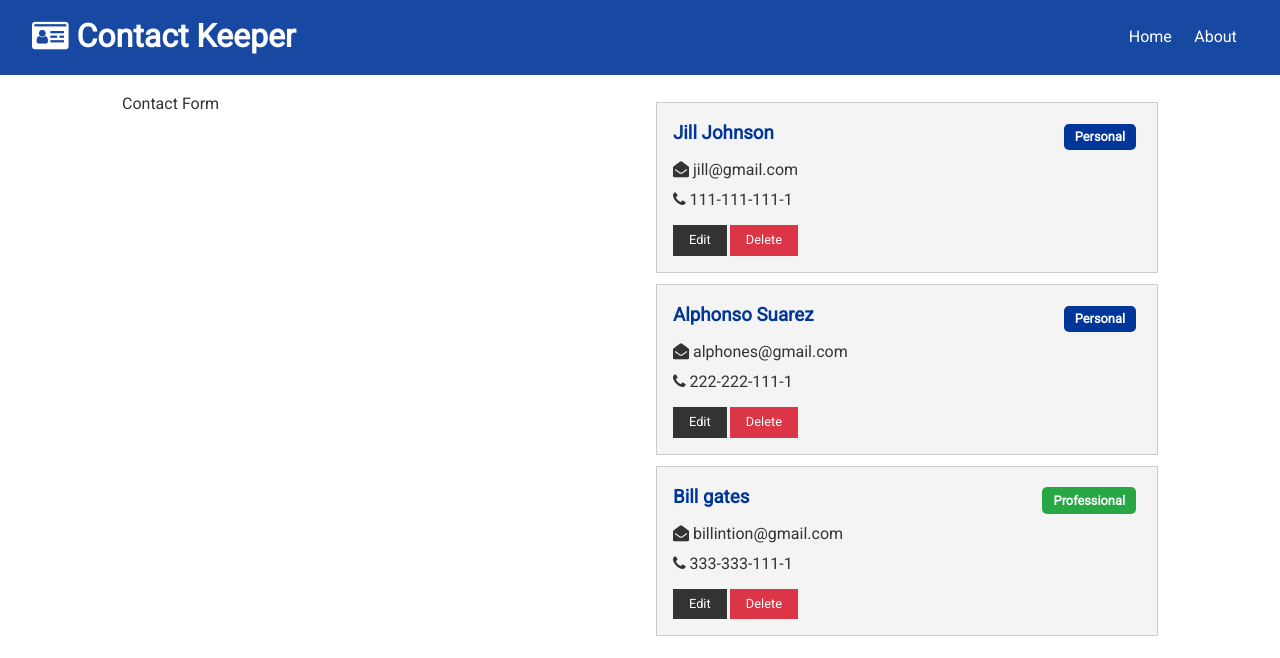
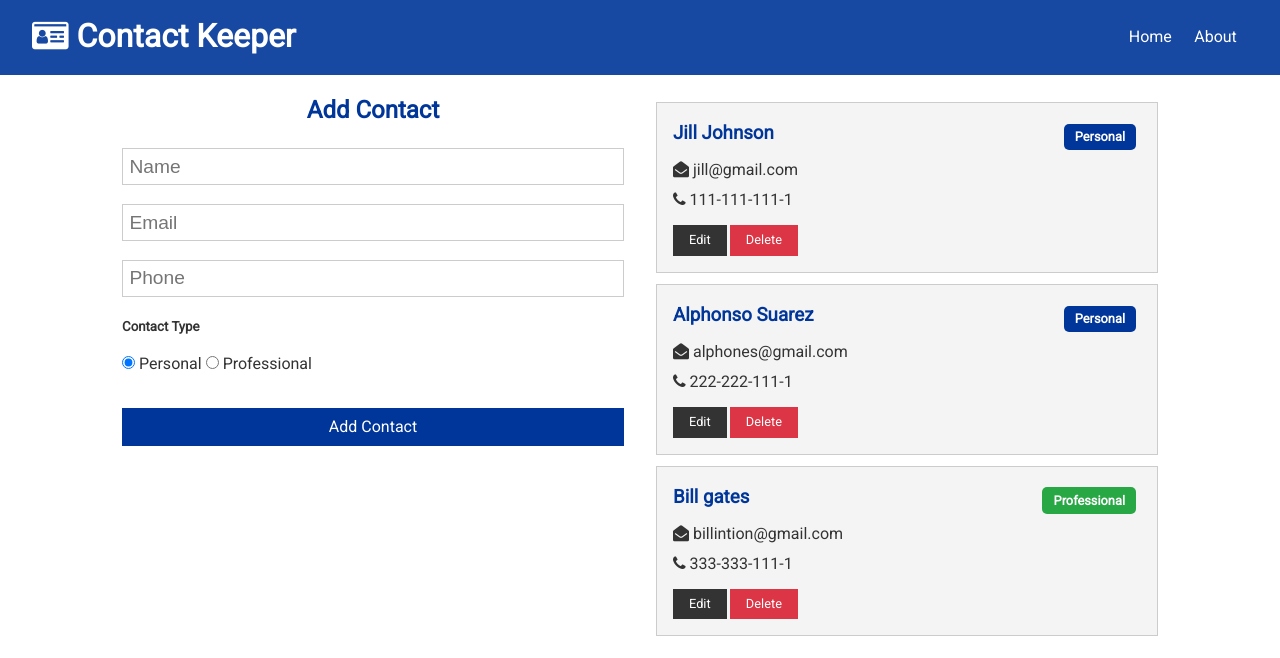
Before and after one commit to jideabdqudus/contact-keeper, a React (Create React App) app in the folder client/: page / in a window 1280 px wide. Shown: the top 658 px of the page. Built offline with nearby package versions, Linux system fonts and the light colour scheme.

Commit message:
Added Changes

```diff
--- a/client/src/context/contact/ContactForm.js
+++ b/client/src/components/contacts/ContactForm.js
@@ -11,7 +11,7 @@ const ContactForm = () => {
   const { name, email, phone, type } = contact;
 
   const onChange=(e)=>{
-    setContact({...contact, })
+    setContact({...contact, [e.target.name]:e.target.value})
   }
   return (
     <form>
--- a/client/src/components/pages/Home.js
+++ b/client/src/components/pages/Home.js
@@ -1,11 +1,12 @@
 import React from 'react'
 import Contacts from "../contacts/Contacts"
+import ContactForm from '../contacts/ContactForm'
 
 const Home = () => {
     return (
         <div className="grid-2">
           <div>
-            Contact Form
+            <ContactForm/>
           </div>
           <div>
             <Contacts/>
```
